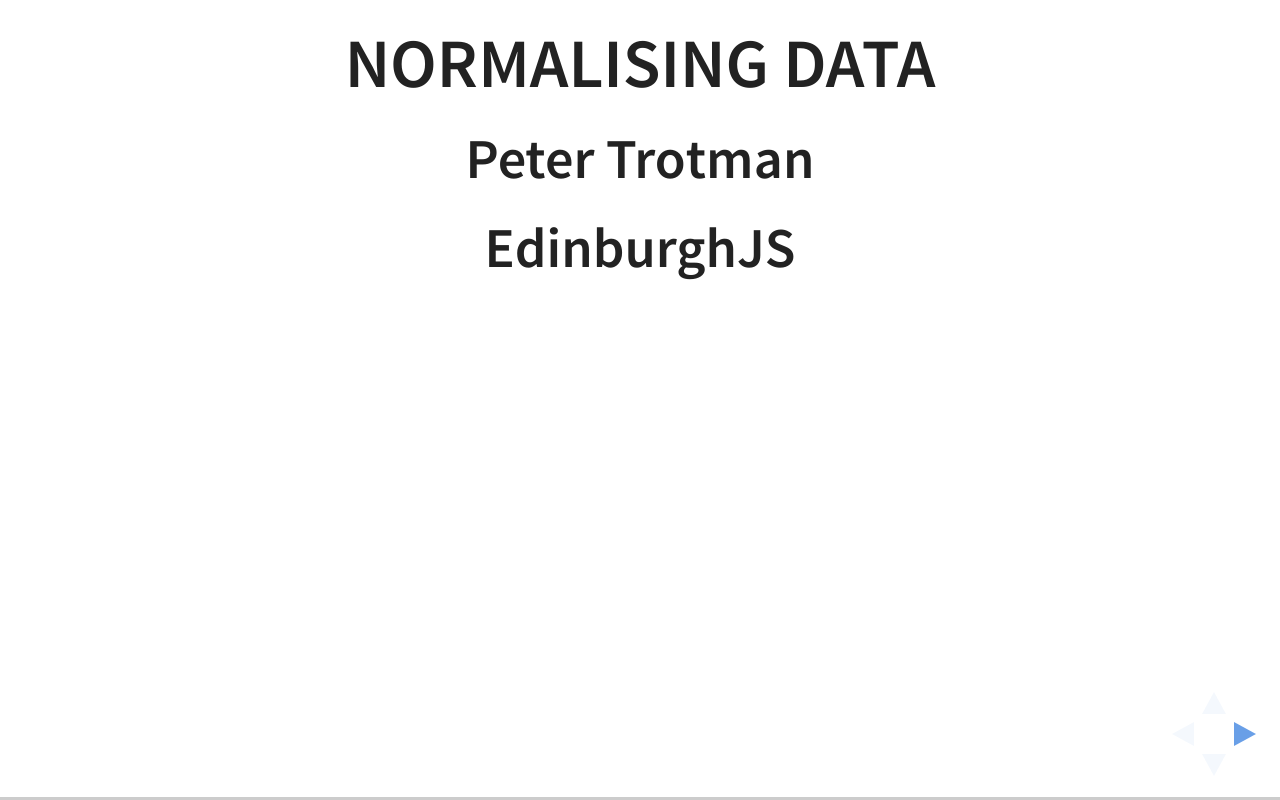
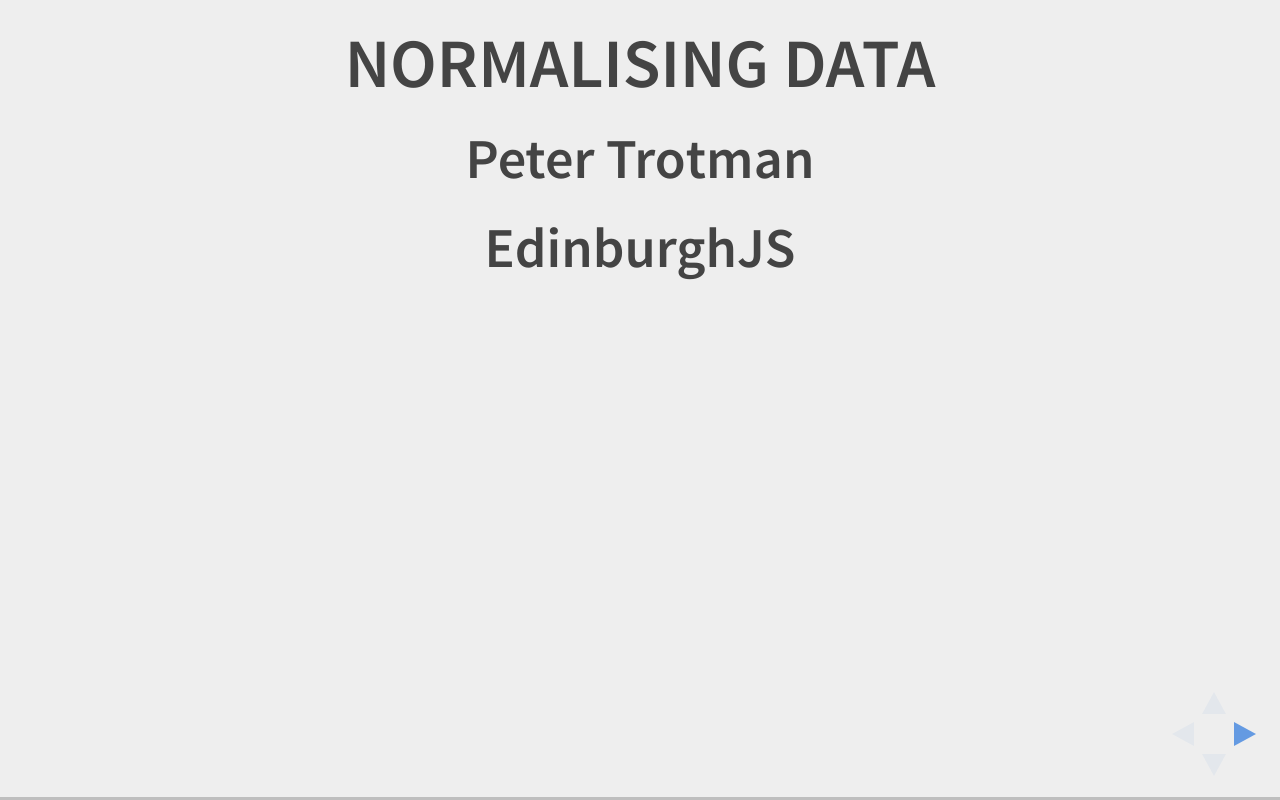
Before and after one commit to petertrotman/normalising-data-workshop, a website: page docs/index.html in a window 1280 px wide. Drawn offline with nearby package versions, Linux system fonts and the light colour scheme; some packages are replaced by stand-ins of ours.

Commit message:
Decontrast colors

```diff
--- a/docs/css/peter.css
+++ b/docs/css/peter.css
@@ -1,3 +1,15 @@
+body {
+  background-color: #EEE;
+}
+
+.reveal {
+  color: #444;
+}
+
+.reveal h1, .reveal h2, .reveal h3, .reveal h4 {
+  color: #444;
+}
+
 .reveal pre code.hljs {
   max-height: 100%;
 }
```
